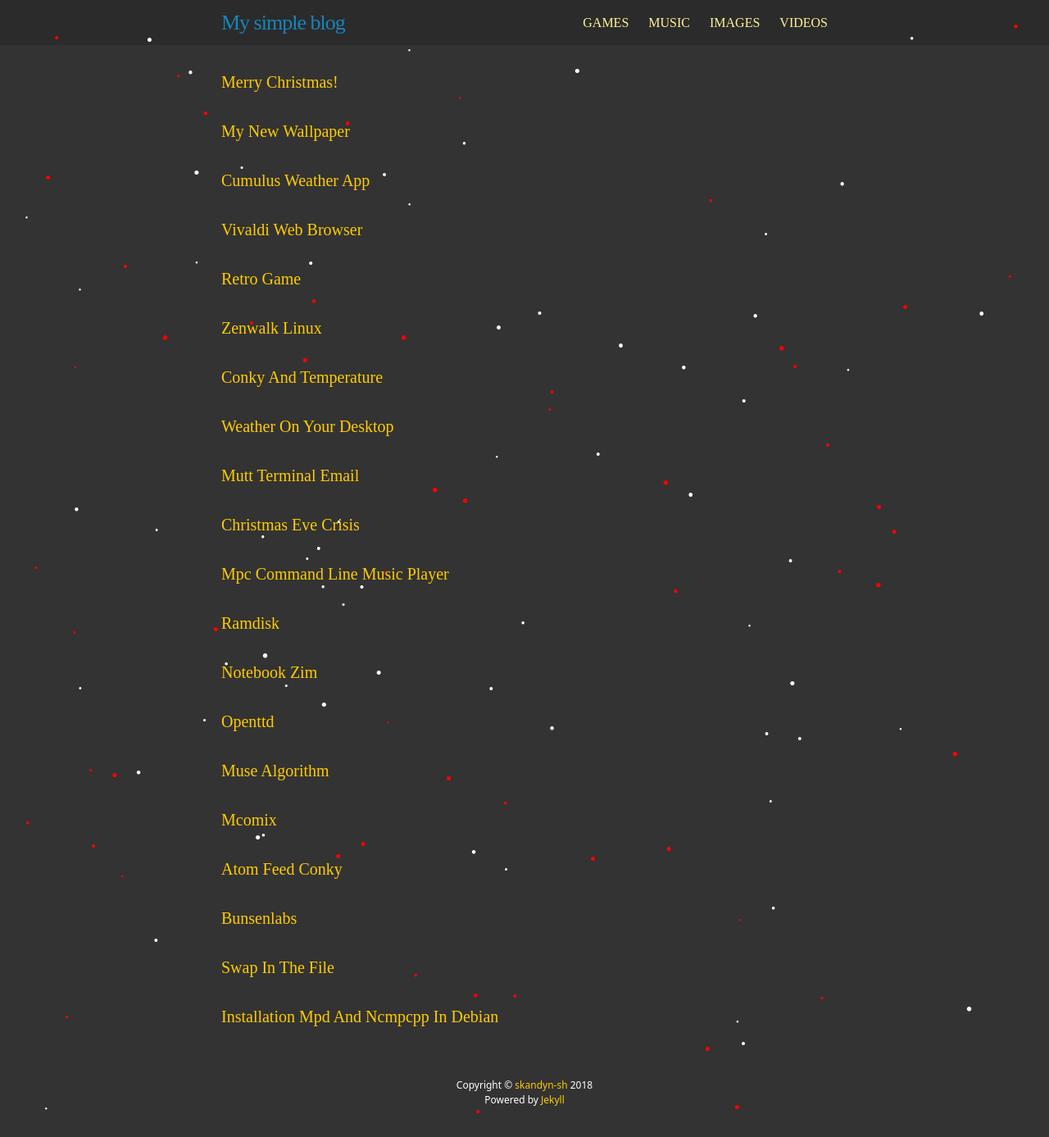
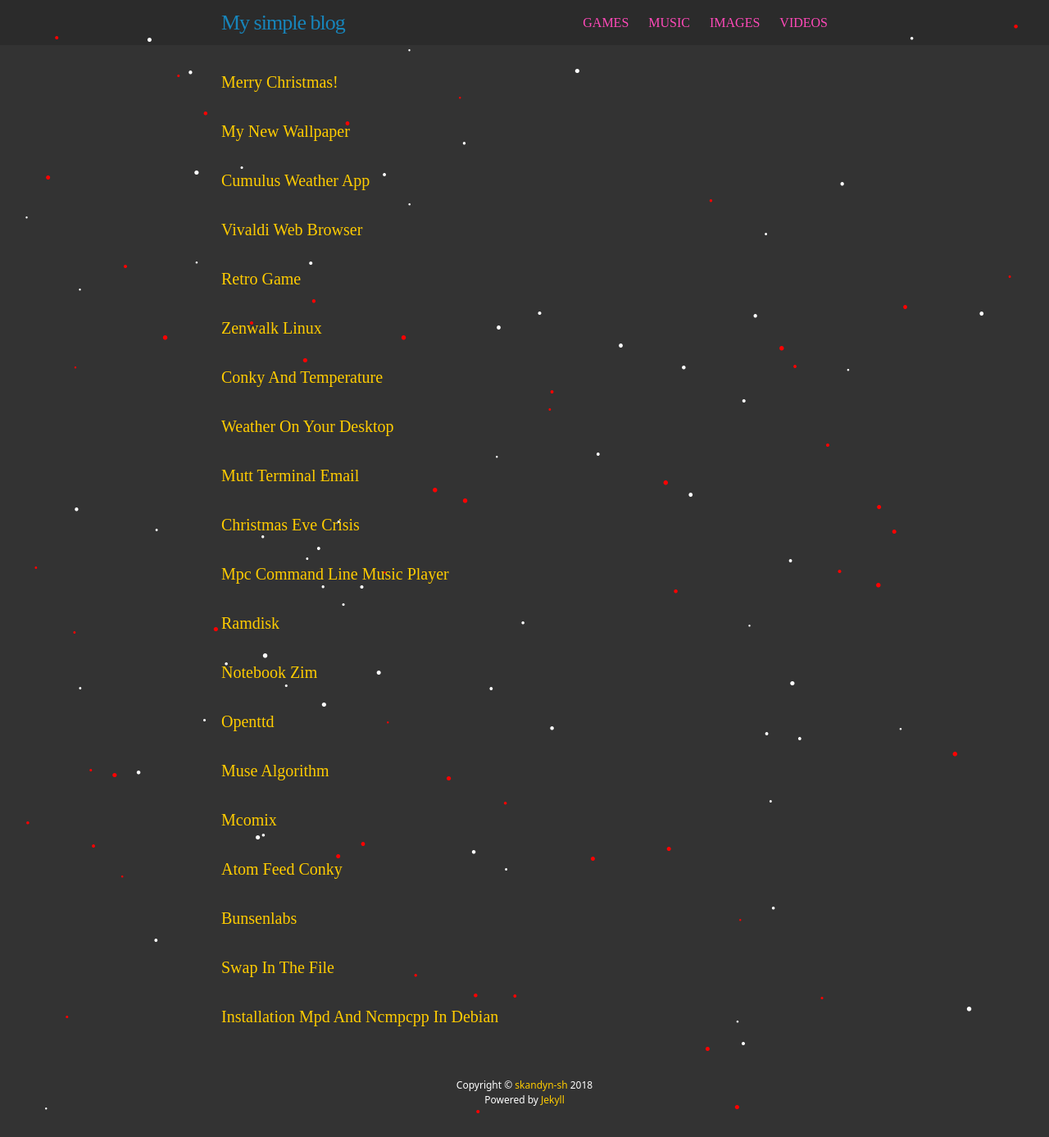
Before and after one commit to skandyn-sh/skandyn-sh.github.io, a Jekyll site: the page built from index.html, in a window 1280 px wide. Shown: the whole page at 82% size. Built offline with Jekyll 4.4.1, drawn with Linux system fonts in a browser that asks for light colours; nearby versions of some CDN libraries; library files that are not in the unit come from our copies; comment, search, counter and statistics services are not loaded.

Commit message:
Update main.scss

```diff
--- a/css/main.scss
+++ b/css/main.scss
@@ -14,7 +14,7 @@
 $spacing-unit:     30px;
 
 $text-color:       #ddd;
-$text-color2:      #fff395;
+$text-color2:      #ff49b9;
 $text-color3:      #00ff00;
 $text-color4:      #95fff3;
 $background-color: #333333;
```
